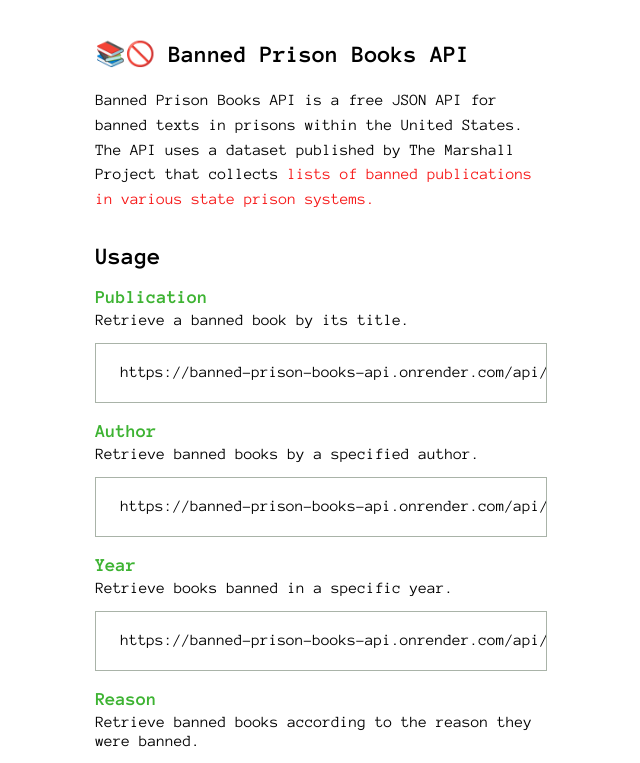
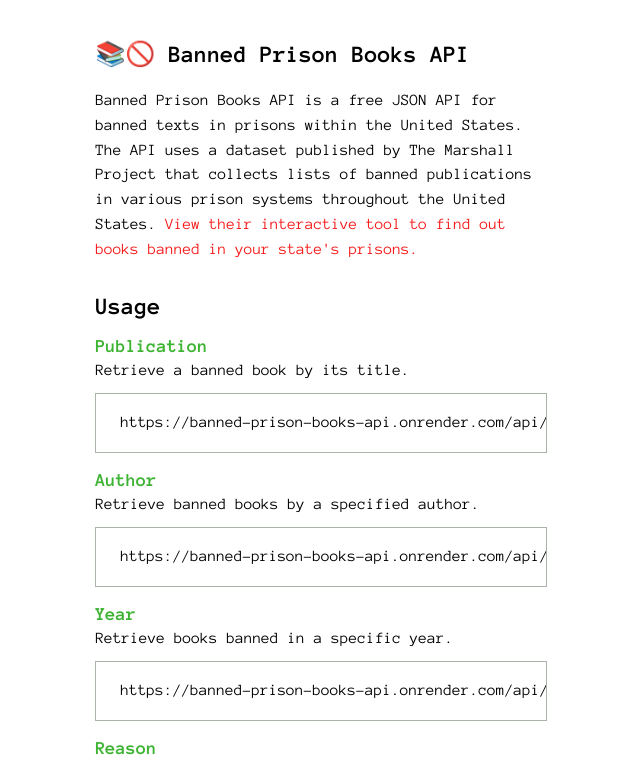
Before and after one commit to tespin/banned-prison-book-api, a React (Create React App) app in the folder client/: page / in a window 1280 px wide. Shown: the top 763 px of the page, without its empty margins (319-959 px from the left). Built offline with nearby package versions, Linux system fonts and the light colour scheme.

Commit message:
editing home page, changing favicon

```diff
--- a/client/public/index.html
+++ b/client/public/index.html
@@ -2,7 +2,7 @@
 <html lang="en">
   <head>
     <meta charset="utf-8" />
-    <link rel="icon" href="%PUBLIC_URL%/favicon.ico" />
+    <!-- <link rel="icon" href="%PUBLIC_URL%/favicon.ico" /> -->
     <meta name="viewport" content="width=device-width, initial-scale=1" />
     <meta name="theme-color" content="#000000" />
     <meta
--- a/client/src/Home/Home.js
+++ b/client/src/Home/Home.js
@@ -11,9 +11,7 @@
             <MainHeader />
             <main>
                 <div className={classes.about}>
-                    <p>Banned Prison Books API is a free JSON API for banned texts in prisons within the United States. The API uses a dataset published by The Marshall Project that collects <a href="https://www.themarshallproject.org/2022/12/21/prison-banned-books-list-find-your-state">lists of banned publications in various state prison systems.</a></p>
-                    {/* <p>Intentions, goals, other context</p>
-                    <p>{data ? data : 'Loading ...'}</p> */}
+                    <p>Banned Prison Books API is a free JSON API for banned texts in prisons within the United States. The API uses a dataset published by The Marshall Project that collects lists of banned publications in various prison systems throughout the United States. <a href="https://www.themarshallproject.org/2022/12/21/prison-banned-books-list-find-your-state">View their interactive tool to find out books banned in your state's prisons.</a></p>
                 </div>
                 <Usage />
                 <Footer />
```
Also changed, not shown: 1 other file (tests, documents, lock files or other folders).
